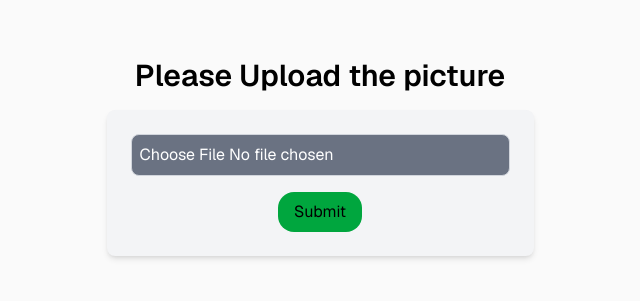
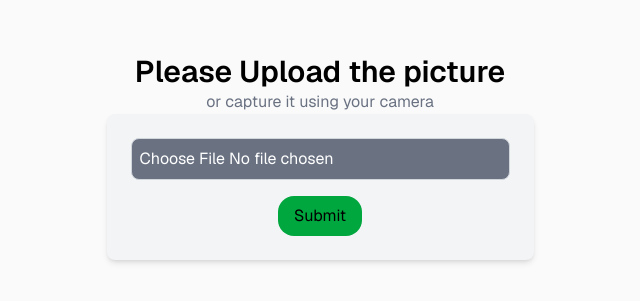
Before and after one commit to pikacoder44/waste-management-classifier, a Next.js app in the folder frontend/: page / in a window 1280 px wide. Shown: the part 243-544 px from the top of the page, without its empty margins (320-960 px from the left). Built offline with nearby package versions, Linux system fonts and the light colour scheme.

Commit message:
Updated heading

```diff
--- a/frontend/app/page.tsx
+++ b/frontend/app/page.tsx
@@ -2,7 +2,7 @@
 import { useState } from "react";
 import Image from "next/image";
 export default function Home() {
-  const [file, setFile] = useState(null);           // newly selected file
+  const [file, setFile] = useState(null); // newly selected file
   const [submittedFile, setSubmittedFile] = useState(null); // file actually submitted
   const [result, setResult] = useState(null);
   const [confidence, setConfidence] = useState(null);
@@ -35,7 +35,10 @@ export default function Home() {
 
   return (
     <div className="flex flex-col min-h-screen items-center justify-center text-black bg-zinc-50 font-sans">
-      <h3 className="text-3xl font-semibold mb-4">Please Upload the picture</h3>
+      <h3 className="text-3xl font-semibold  pb-0 mb-0">
+        Please Upload the picture
+      </h3>
+      <h5 className=" text-gray-500">or capture it using your camera</h5>
 
       <form
         className="flex flex-col items-center gap-4 bg-gray-100 p-6 rounded-lg shadow-md"
@@ -51,6 +54,7 @@ export default function Home() {
           onChange={(e) => setFile(e.target.files[0])}
           className="border border-gray-300 bg-gray-500 text-white rounded-lg p-2 cursor-pointer"
         />
+
         <button
           type="submit"
           className="bg-green-600 px-4 py-2 rounded-2xl hover:bg-green-800 hover:text-white cursor-pointer"
@@ -70,7 +74,9 @@ export default function Home() {
           />
           <h4 className="text-xl font-semibold mb-2">Prediction Result:</h4>
           <p className="text-lg">Predicted Class: {result}</p>
-          <p className="text-lg">Confidence: {(confidence * 100).toFixed(2)}%</p>
+          <p className="text-lg">
+            Confidence: {(confidence * 100).toFixed(2)}%
+          </p>
         </div>
       )}
     </div>
```
